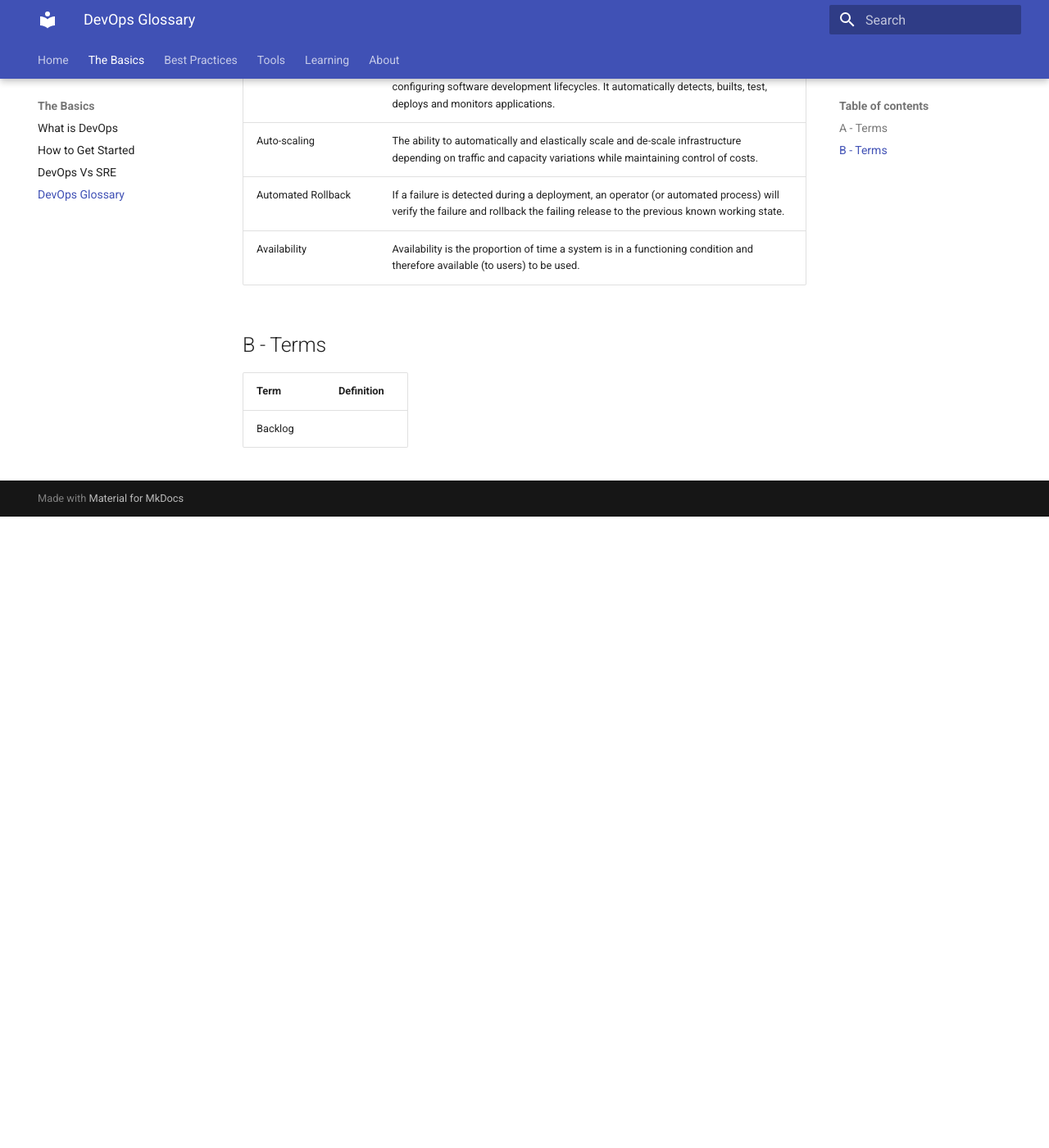
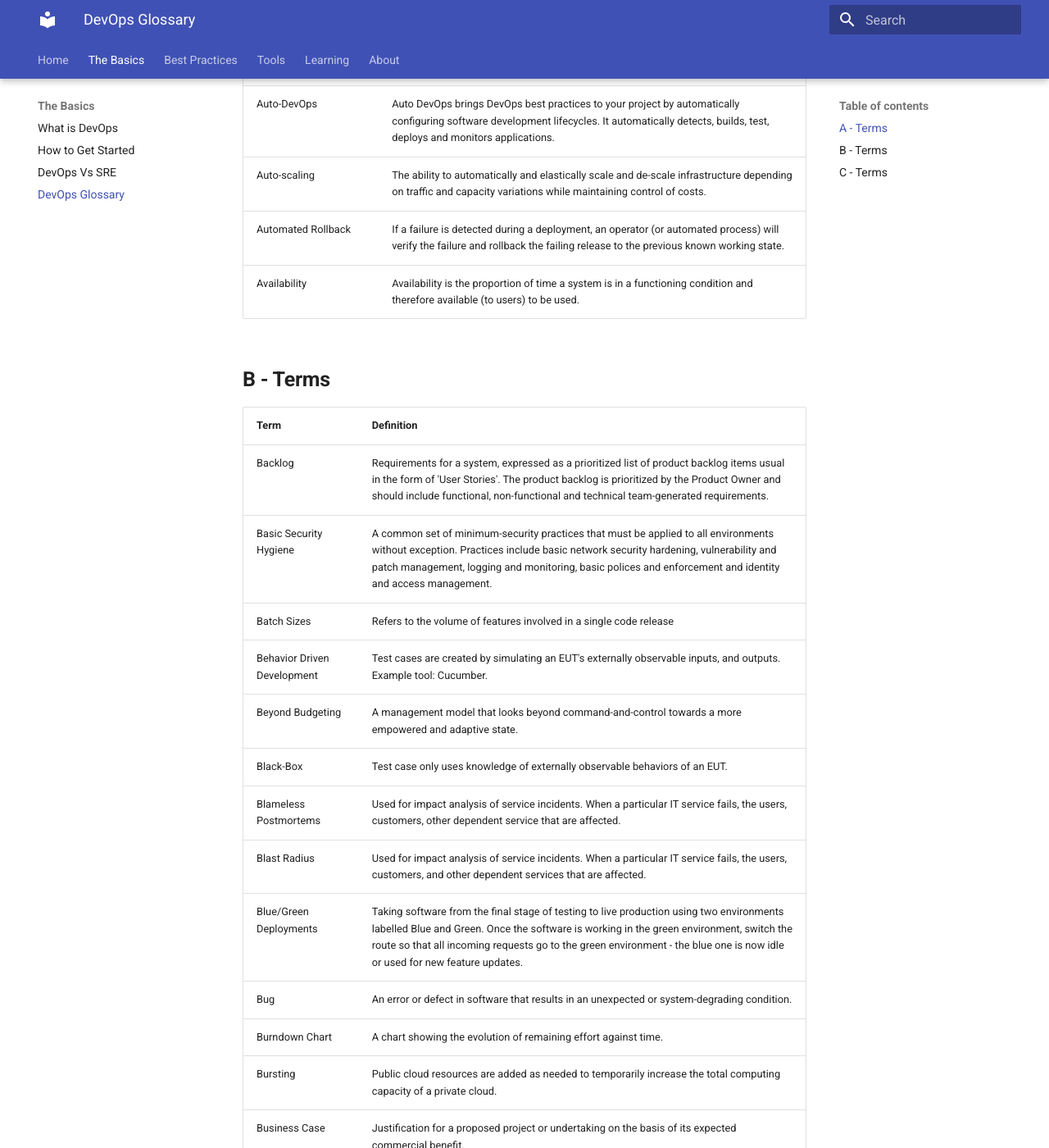
Before and after one commit to Niodus/devops-docs, an MkDocs documentation site: the page built from docs/devops-basics/glossary.md, in a window 1280 px wide and 1400 px high, scrolled down 2058 px. Shown: the whole window at 82% size. Built offline with MkDocs 1.6.1 and Material for MkDocs 9.7.7, drawn with Linux system fonts in a browser that asks for light colours; before the commit the page ends 2688 px from its top, so only the background shows below that; some of the changed text lies outside the part shown.

Commit message:
updated glossary
Added B terms to glossary and corrected some typos.

Signed-off-by: Scott McCarthy <scott.mccarthy@opencastsoftware.com>

```diff
--- a/docs/devops-basics/glossary.md
+++ b/docs/devops-basics/glossary.md
@@ -7,44 +7,67 @@ author: the DevOps Institute - https://devopsinstitute.com
 
 This list of DevOps terms are as defined by the [DevOps Institute](https://www.devopsinstitute.com/):
 
-Click on the following bookmarks to jump to a specific section - | [A](#a-terms) | [B](#b-terms) |
+Click on the following bookmarks to jump to a specific section:
 
-## A - Terms
+| [A](#a-terms) | [B](#b-terms) | [C](#c-terms) | D | E | F | G | H | I | J | K | L | M | N | O | P | Q | R | S | T | U | V | W | Y | X | Z |
+
+## __A - Terms__
 
 |  Term                     | Definition                                                                                                                            |
 | :------------------------ | :------------------------------------------------------------------------------------------------------------------------------------ |
 | A/B Testing               | Deploy different versions of an EUT to different customers and let the customer feedback determine which is best.                     |
 | Administration Testing    | The purpose of the test is to determine if an End User Test (EUT) is able to process administration tasks as expected.                |
-| Agile                     | A project management method for complex projects that divides tasks into smal "sprints" of work with frequent reassessment and adaption of plans |
+| Agile                     | A project management method for complex projects that divides tasks into small "sprints" of work with frequent reassessment and adaption of plans |
 | Agile Coach               | Help teams master Agile development and DevOps practices; enables productive ways of working and collaboration.                       |
 | Agile Manifesto           | A formal proclamation of values and principles to guide an iterative and people-centric approach to software development.             |
-| Agile Portfolio Managment | Involves evaluating in-flight project and proposed future initiatives to shape and govern the ongoing investment in projects and discretionary work. |
-| Agile Principles          | The tweleve principle that underpin the Agile Manifesto                                                                               |
-| Agile Process Owner       | An ITSM or other type of process own that uses Agile and Scurm principles and practices to design, manage and measure individual processes. |
-| Agile Service Manager     | The operational equivalent to Dev's ScrumMaster. A role within an IT organisation that understand how to leverage Agile and Scurm methods to improve the design speed and agility of ITSM processes. |
-| Agile Software Development | Group of software development methods in which requirement and olutions evovle through collaboration between self-organzing, cross-functional teams.  Usually applied using the Scrum or Scaled Agile Framework approach. |
-| Amazon Web Services (AWS) | AWS is a secure cloud services platform offering comupute power, database storage, content delivery and otehr functionality to help businesses scale and grow.  |
+| Agile Portfolio Management | Involves evaluating in-flight project and proposed future initiatives to shape and govern the ongoing investment in projects and discretionary work. |
+| Agile Principles          | The twelve principle that underpin the Agile Manifesto                                                                               |
+| Agile Process Owner       | An ITSM or other type of process own that uses Agile and Scrum principles and practices to design, manage and measure individual processes. |
+| Agile Service Manager     | The operational equivalent to Dev's ScrumMaster. A role within an IT organisation that understand how to leverage Agile and Scrum methods to improve the design speed and agility of ITSM processes. |
+| Agile Software Development | Group of software development methods in which requirement and solutions evolve through collaboration between self-organising, cross-functional teams.  Usually applied using the Scrum or Scaled Agile Framework approach. |
+| Amazon Web Services (AWS) | AWS is a secure cloud services platform offering comupute power, database storage, content delivery and other functionality to help businesses scale and grow.  |
 | Analytics                 | Test results processed and presented in an organised manner in accordance with analysis methods and criterion                         |
 | Andon (Cord)              | A system that gives an assembly line worker the ability, and moreover the empowerment, to stop production when a defect is found and immediately call for assistance. |
-| Ant-pattern               | A commonly reinvented bu poor solution to a problem.                                                                                  |
-| Anti-fragility            | Antifragility is a property of systems that increases it capability to thrive as a result of stressors, shocks, volatility, noise, mistakes, faults, attacks, or failures. |
+| Ant-pattern               | A commonly reinvented but poor solution to a problem.                                                                                  |
+| Anti-fragility            | Anti-fragility is a property of systems that increases it capability to thrive as a result of stressors, shocks, volatility, noise, mistakes, faults, attacks, or failures. |
 | Application Programming Interface (API) | A set of protocols used to create applications for a specific OS or as an interface between modules or applications.    |
 | API Testing               | The purpose of the test is to determine if na API for an EUT functions as expected.                                                   |
 | Application Release       | Controlled continuous delivery pipeline capabilities including automation (release upon code commit).                                 |
 | Application Testing       | The purpose of the test is to determine if an application is performing according to its requirements and expected behaviors.         |
 | Architecture              | The fundamental underlying design of computer hardware, software or both in combination.                                              |
-| Artifact                  | Any element in a software development project inclding documentation, test plans, images, data files and executable modules.          |
+| Artifact                  | Any element in a software development project including documentation, test plans, images, data files and executable modules.          |
 | Artifact Repository       | Store for binaries, reports and metadata.  Example tools include: JFog Artifactory, Sonatype Nexus or Azure Artifacts.                |
-| Audi Managment            | The use of automated tools to ensure products and services are auditable, including keeping audit logs of build, test and deplooy activities, auditing configurations and users, as well as log files from production operations.                                                                     |
-| Authentication            | The process of verifying an asserted identity.  Authentication can be based on what you know 9e.g. password or PIN), kwhat you have (token or one-time code), what you are (biometrics) or contextual information.                                                                                      |
+| Audi Management            | The use of automated tools to ensure products and services are auditable, including keeping audit logs of build, test and deploy activities, auditing configurations and users, as well as log files from production operations.                                                                     |
+| Authentication            | The process of verifying an asserted identity.  Authentication can be based on what you know 9e.g. password or PIN), what you have (token or one-time code), what you are (biometrics) or contextual information.                                                                                      |
 | Authorisation             | The process of granting roles to users to have access to resources                                                                    |
-| Auto-DevOps               | Auto DevOps brings DevOps best practices to your project by automatically configuring software development lifecycles. It automatically detects, builts, test, deploys and monitors applications.  |
+| Auto-DevOps               | Auto DevOps brings DevOps best practices to your project by automatically configuring software development lifecycles. It automatically detects, builds, test, deploys and monitors applications.  |
 | Auto-scaling              | The ability to automatically and elastically scale and de-scale infrastructure depending on traffic and capacity variations while maintaining control of costs.  |
 | Automated Rollback        | If a failure is detected during a deployment, an operator (or automated process) will verify the failure and rollback the failing release to the previous known working state.  |
 | Availability              | Availability is the proportion of time a system is in a functioning condition and therefore available (to users) to be used.          |
 
-## B - Terms
+## __B - Terms__
 
 |  Term                     | Definition                                                                                                                            |
 | :------------------------ | :------------------------------------------------------------------------------------------------------------------------------------ |
-| Backlog                   |   |
+| Backlog                   | Requirements for a system, expressed as a prioritized list of product backlog items usual in the form of 'User Stories'. The product backlog is prioritized by the Product Owner and should include functional, non-functional and technical team-generated requirements.   |
+| Basic Security Hygiene | A common set of minimum-security practices that must be applied to all environments without exception. Practices include basic network security hardening, vulnerability and patch management, logging and monitoring, basic polices and enforcement and identity and access management. |
+| Batch Sizes | Refers to the volume of features involved in a single code release |
+| Behavior Driven Development | Test cases are created by simulating an EUT's externally observable inputs, and outputs.  Example tool: Cucumber. |
+| Beyond Budgeting | A management model that looks beyond command-and-control towards a more empowered and adaptive state. |
+| Black-Box | Test case only uses knowledge of externally observable behaviors of an EUT. |
+| Blameless Postmortems | Used for impact analysis of service incidents.  When a particular IT service fails, the users, customers, other dependent service that are affected. |
+| Blast Radius | Used for impact analysis of service incidents. When a particular IT service fails, the users, customers, and other dependent services that are affected. |
+| Blue/Green Deployments | Taking software from the final stage of testing to live production using two environments labelled Blue and Green. Once the software is working in the green environment, switch the route so that all incoming requests go to the green environment - the blue one is now idle or used for new feature updates. |
+| Bug | An error or defect in software that results in an unexpected or system-degrading condition. |
+| Burndown Chart | A chart showing the evolution of remaining effort against time. |
+| Bursting | Public cloud resources are added as needed to temporarily increase the total computing capacity of a private cloud. |
+| Business Case | Justification for a proposed project or undertaking on the basis of its expected commercial benefit. |
+| Business Continuity | Business continuity is an organisation's ability to ensure operations and core business functions are not severely impacted by a disaster or unplanned incident that take critical services offline. |
+| Business Transformation | Changing how the business functions.  Making this a reality means changing culture, processes, and technologies in order to better align everyone around delivering on the organisation's mission. |
+| Business Value | The benefit of an approach to key business KPIs |
+
+## __C - Terms__
+
+|  Term                     | Definition                                                                                                                            |
+| :------------------------ | :------------------------------------------------------------------------------------------------------------------------------------ |
+|  |  |
```
